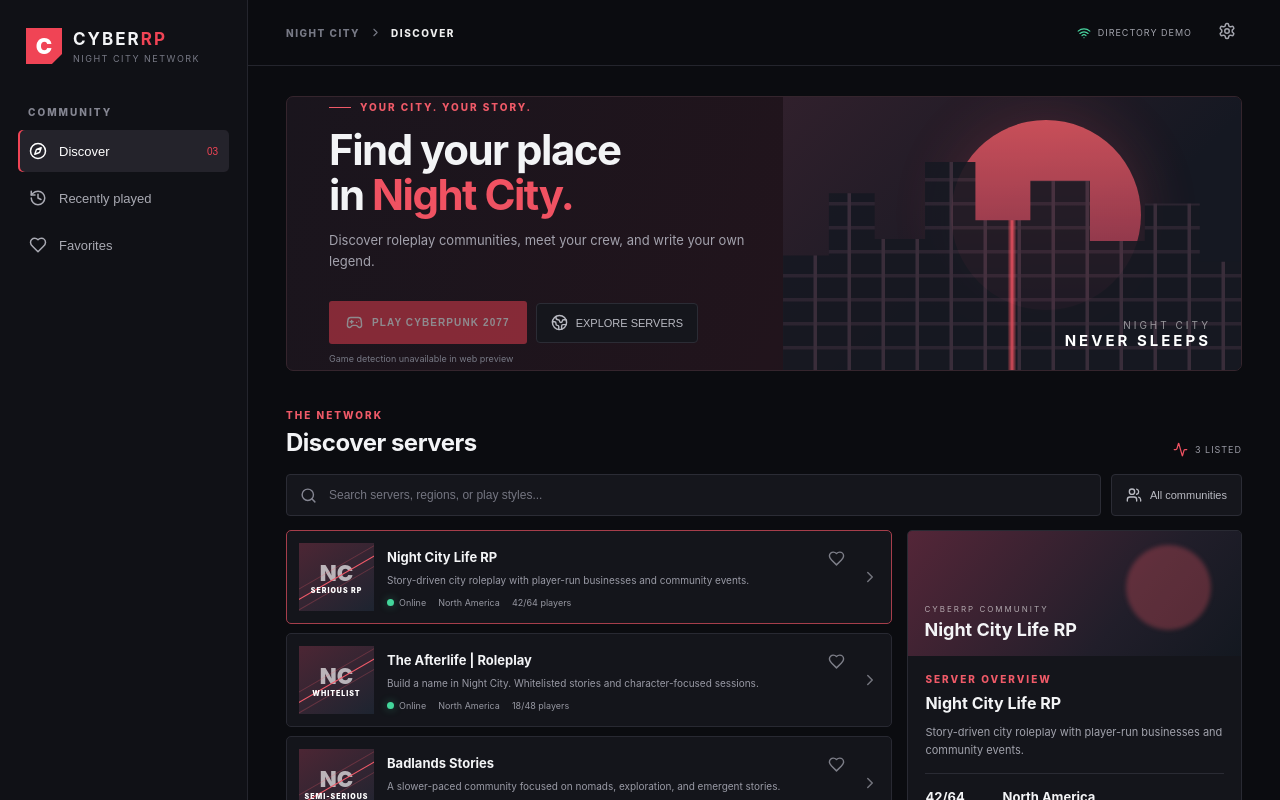
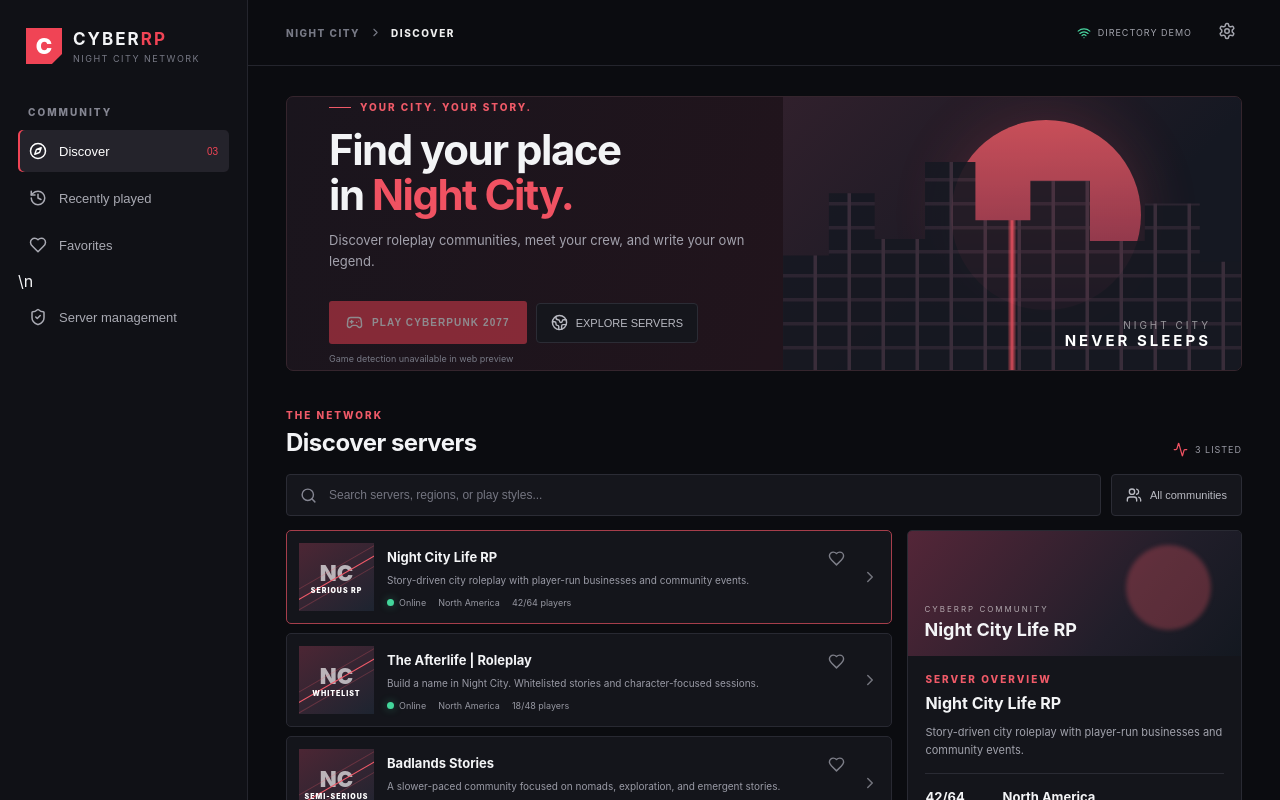
Before and after one commit to FallenOchita/CyberRP, a React (Vite) app: page / in a window 1280 px wide. Shown: the top 800 px of the page. Built offline with nearby package versions, Linux system fonts and the light colour scheme.

Commit message:
Add server management navigation

```diff
--- a/src/App.tsx
+++ b/src/App.tsx
@@ -50,7 +50,7 @@ const demoServers: Server[] = [
   }
 ];
 
-type Page = "discover" | "recent" | "favorites" | "settings";
+type Page = "discover" | "recent" | "favorites" | "settings" | "owner";
 
 export default function App() {
   const [page, setPage] = useState<Page>("discover");
@@ -153,7 +153,7 @@ export default function App() {
         <nav>
           <button className={page === "discover" ? "nav-item active" : "nav-item"} onClick={() => setPage("discover")}><Compass size={18}/> Discover <span className="nav-count">03</span></button>
           <button className={page === "recent" ? "nav-item active" : "nav-item"} onClick={() => setPage("recent")}><History size={18}/> Recently played</button>
-          <button className={page === "favorites" ? "nav-item active" : "nav-item"} onClick={() => setPage("favorites")}><Heart size={18}/> Favorites</button>
+          <button className={page === "favorites" ? "nav-item active" : "nav-item"} onClick={() => setPage("favorites")}><Heart size={18}/> Favorites</button>\n          <button className={page === "owner" ? "nav-item active" : "nav-item"} onClick={() => setPage("owner")}><ShieldCheck size={18}/> Server management</button>
         </nav>
         <div className="sidebar-bottom">
           <div className="game-status"><div className={selectedGame ? "status-dot" : "status-dot offline"}/> <span>Cyberpunk 2077</span><small>{selectedGame ? "GAME INSTALLATION FOUND" : "GAME NOT DETECTED"}</small></div>
```
